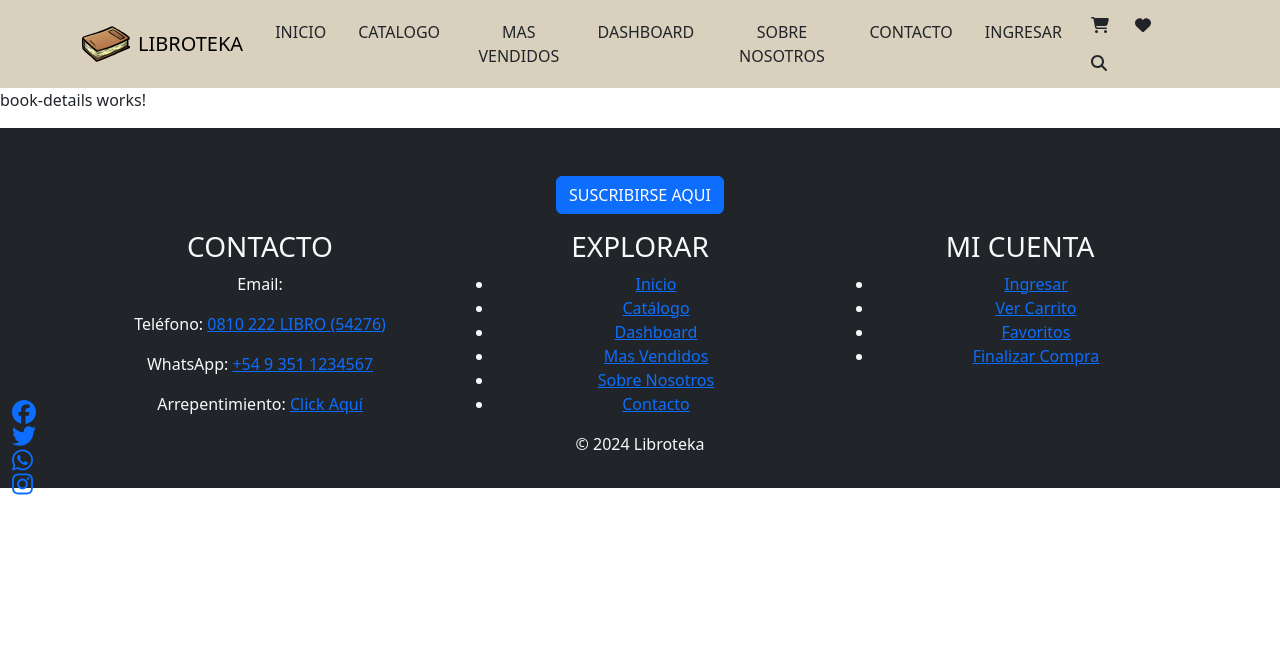
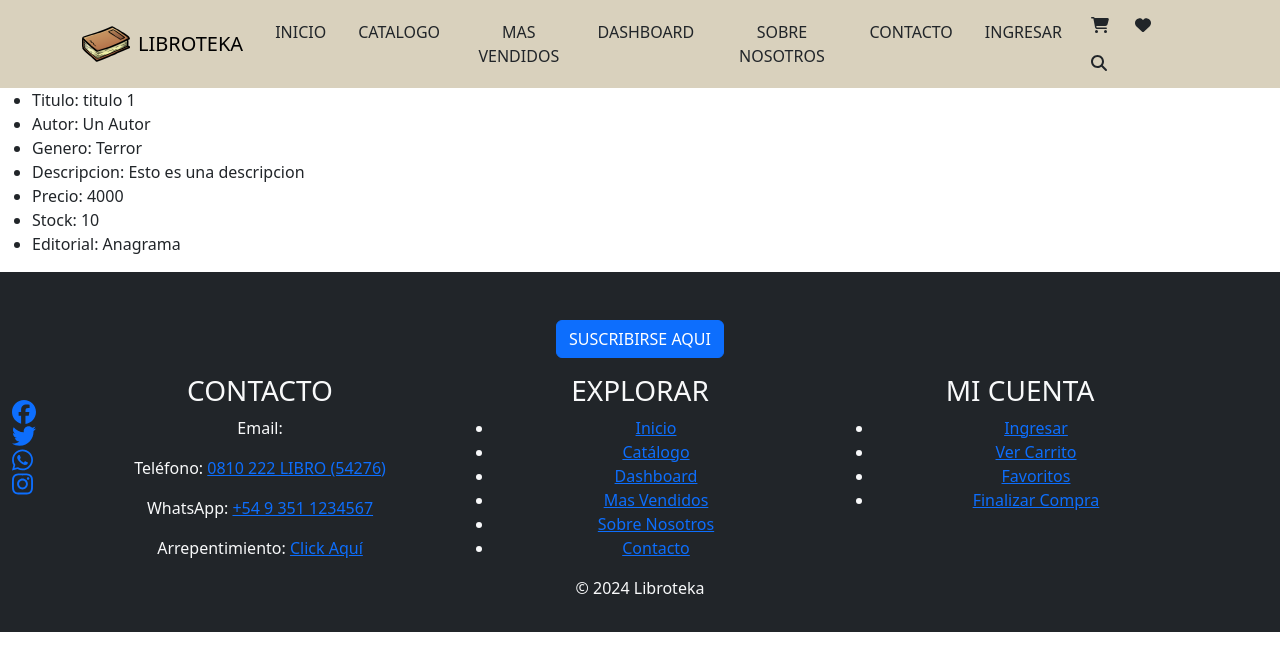
Before and after one commit to ISPC-Bookster/Libroteka, an Angular app in the folder Frontend/: page /book/1 in a window 1280 px wide. Shown: the top 670 px of the page. Built offline with nearby package versions, Linux system fonts and the light colour scheme.

Commit message:
Added some basic structure to book component

```diff
--- a/Frontend/src/app/components/book-details/book-details.component.html
+++ b/Frontend/src/app/components/book-details/book-details.component.html
@@ -1 +1,12 @@
-<p>book-details works!</p>
+<section>
+    <ul>
+        <li>Titulo: {{ title }}</li>
+        <li>Autor: {{id_Author}}</li>
+        <li>Genero: {{id_Genre}}</li>
+        <li>Descripcion: {{description}}</li>
+        <li>Precio: {{price}}</li>
+        <li>Stock: {{stock}}</li>
+        <li>Editorial: {{id_Editorial}}</li>
+    </ul>
+
+</section>
--- a/Frontend/src/app/components/book-details/book-details.component.ts
+++ b/Frontend/src/app/components/book-details/book-details.component.ts
@@ -20,5 +20,11 @@ interface Book {
   styleUrl: './book-details.component.css'
 })
 export class BookDetailsComponent {
-
+  title= "titulo 1"
+  id_Author= "Un Autor"
+  id_Genre= "Terror"
+  description= "Esto es una descripcion"
+  price= 4000;
+  stock= 10;
+  id_Editorial= "Anagrama";
 }
```
